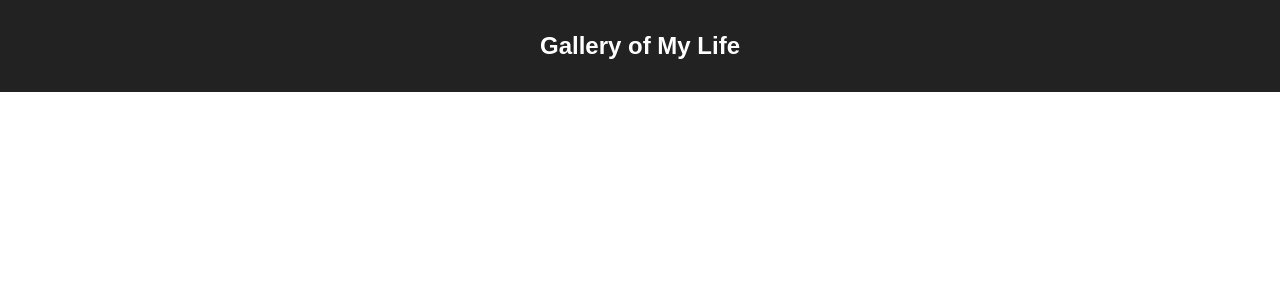
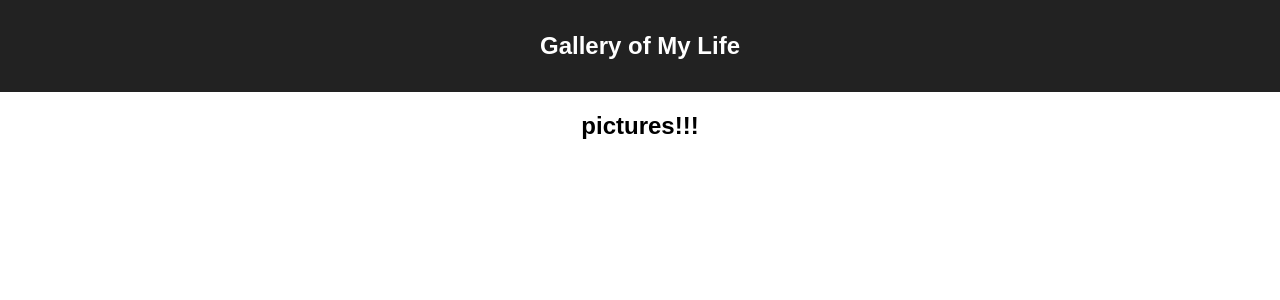
Before and after one commit to johnturner4004/weekend-react-gallery, a React (Create React App) app: page / in a window 1280 px wide. Shown: the top 300 px of the page. Built offline with nearby package versions, Linux system fonts and the light colour scheme.

Commit message:
import GalleryList into app.jsx and test

```diff
--- a/src/components/App/App.jsx
+++ b/src/components/App/App.jsx
@@ -1,5 +1,6 @@
 import React from 'react';
 import './App.css';
+import GalleryList from '../GalleryList/GalleryList.jsx'
 
 function App() {
     return (
@@ -7,6 +8,7 @@ function App() {
         <header className="App-header">
           <h1 className="App-title">Gallery of My Life</h1>
         </header>
+        <GalleryList />
         {/* <p>Gallery goes here</p>
         <img src="images/goat_small.jpg"/> */}
       </div>
--- /dev/null
+++ b/src/components/GalleryList/GalleryList.jsx
@@ -0,0 +1,7 @@
+function GalleryList() {
+  return(
+    <h2>pictures!!!</h2>
+  )
+}
+
+export default GalleryList
```
Also changed, not shown: 1 other file (tests, documents, lock files or other folders).
